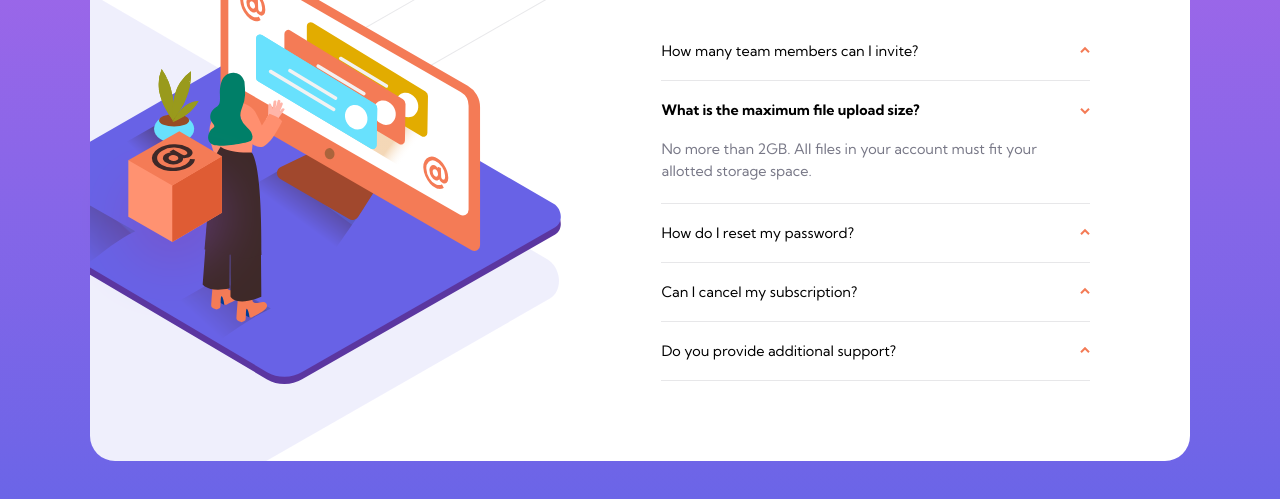
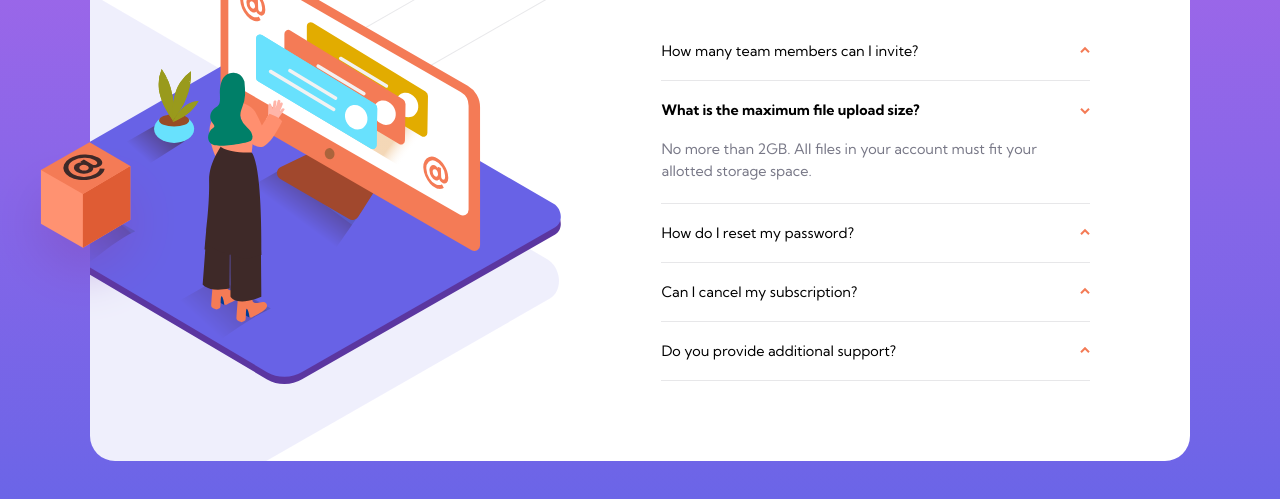
Before and after one commit to rachelktyjohnson/FEM_faq-accordion-card, a plain HTML site: page index.html in a window 1280 px wide. Shown: the part 231-730 px from the top of the page. Drawn offline with Linux system fonts and the light colour scheme.

Commit message:
fix question box positioning

```diff
--- a/script.js
+++ b/script.js
@@ -9,12 +9,12 @@ question_cards.addEventListener('click', (event)=>{
 
 question_cards.addEventListener('mouseover', (event)=>{
     if (event.target.className === "question"){
-        question_box.style.left = "35px";
+        question_box.style.left = "-130px";
     }
 })
 
 question_cards.addEventListener('mouseout', (event)=>{
     if (event.target.className === "question"){
-        question_box.style.left = "75px";
+        question_box.style.left = "-100px";
     }
 })
--- a/styles.css
+++ b/styles.css
@@ -29,6 +29,7 @@ body {
 main {
   max-width: 335px;
   width: 100%;
+  position: relative;
 }
 @media (min-width: 600px) {
   main {
@@ -71,12 +72,17 @@ main .card .images .illustration {
   }
 }
 main .card .images .desktop-box {
-  width: 200px;
-  height: auto;
-  position: absolute;
-  left: 75px;
-  top: 45%;
-  transition: left 0.2s ease-in-out;
+  display: none;
+}
+@media (min-width: 600px) {
+  main .card .images .desktop-box {
+    display: block;
+    height: auto;
+    position: absolute;
+    left: -100px;
+    top: 45%;
+    transition: left 0.2s ease-in-out;
+  }
 }
 main .card .content {
   margin: 30px auto;
```
